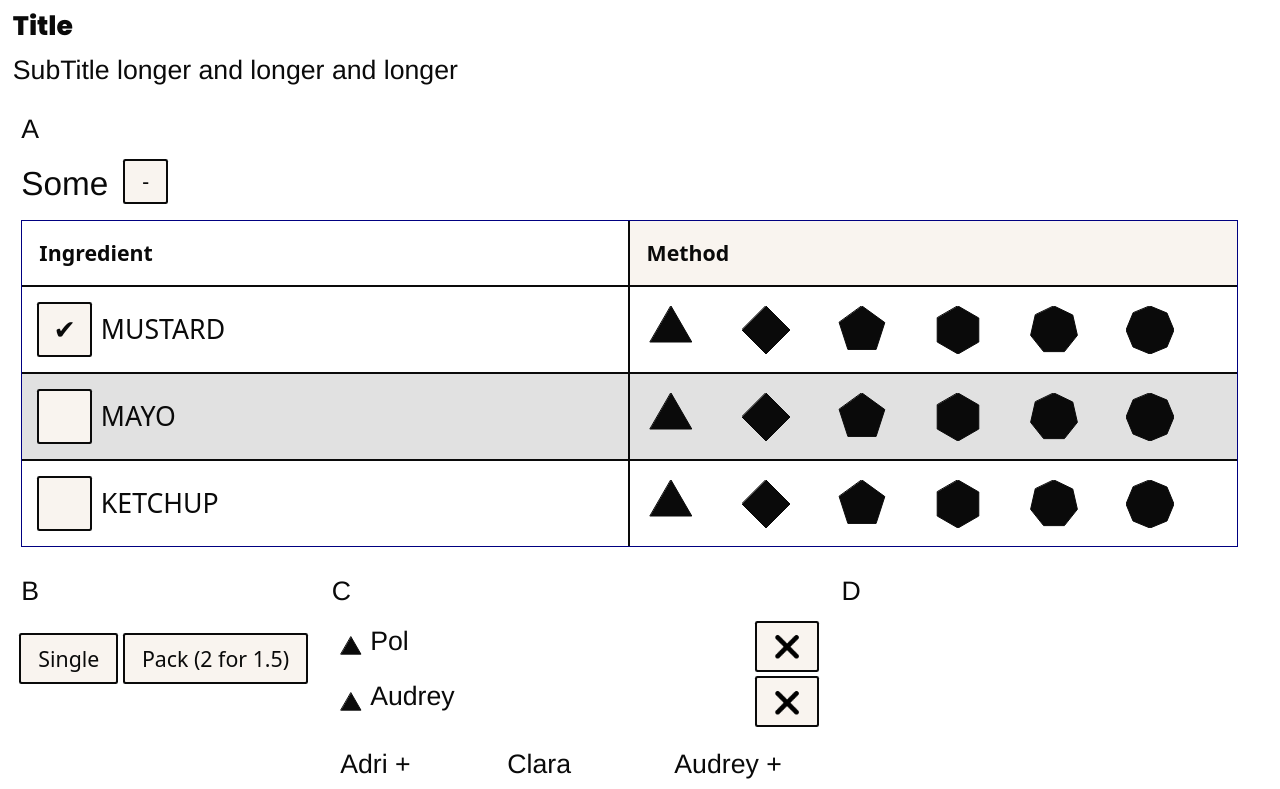
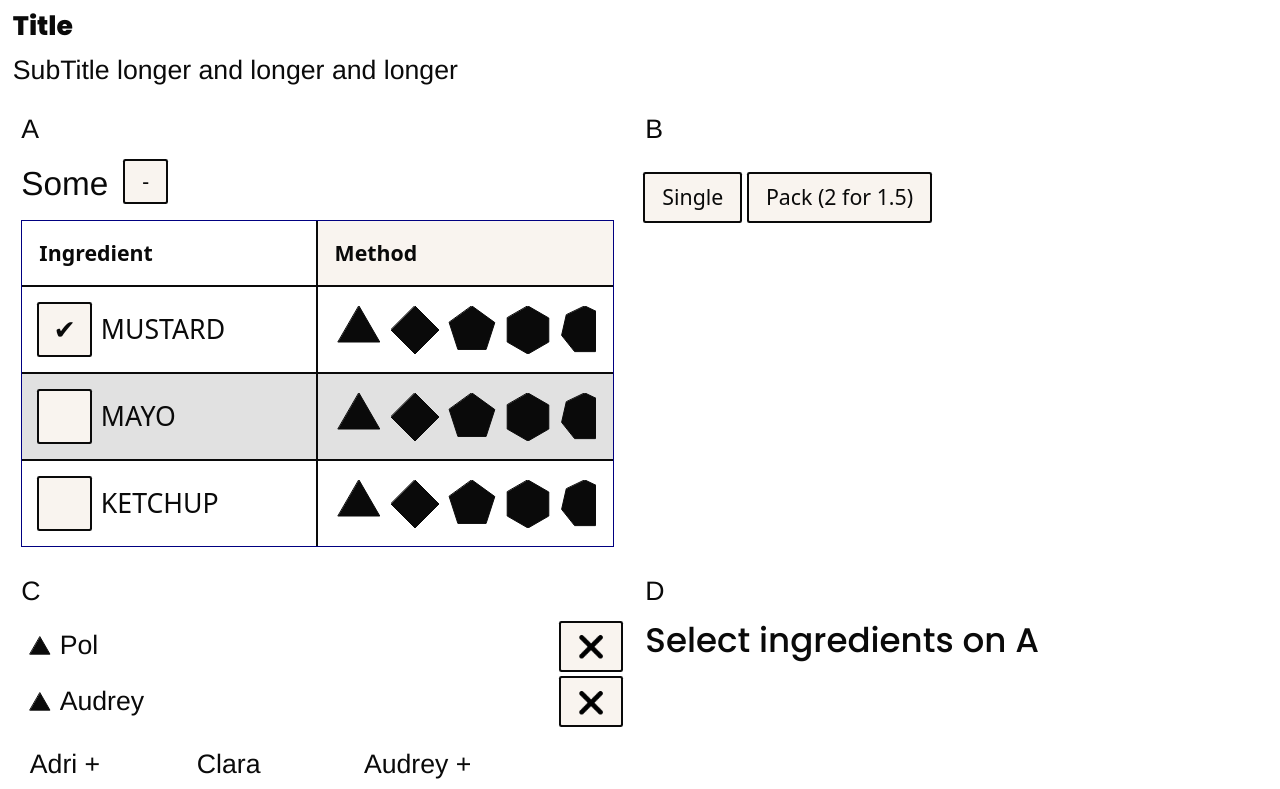
Before and after one commit to polmoneys/top, a React (Vite) app: page / in a window 1280 px wide. Shown: the top 789 px of the page. Built offline with nearby package versions, Linux system fonts and the light colour scheme.

Commit message:
Chores - Prepares v1

```diff
--- /dev/null
+++ b/src/components/Group/index.module.css
@@ -0,0 +1,8 @@
+.size {
+  --group-size: 100%;
+
+  & > * {
+    flex: 1 1 var(--group-size);
+    max-width: 100%;
+  }
+}
--- a/src/components/Group/index.tsx
+++ b/src/components/Group/index.tsx
@@ -7,6 +7,7 @@
 } from 'react'
 import { clsx, has } from '../utils'
 import GroupProps from './Interfaces'
+import styles from './index.module.css'
 
 const Group = (props: GroupProps): JSX.Element => {
   const {
@@ -23,6 +24,7 @@
     DANGEROUS,
     stretch,
     gridTemplateColumns,
+    className,
     ...rest
   } = props
 
@@ -47,7 +49,8 @@
           justifyContent,
         }),
         ...(has(flexWrap) && { flexWrap }),
-        ...(has(size) && { flex: `1 0 ${size}` }),
+
+        ...(has(size) && { '--group-size': size }),
         ...(has(stretch) && {
           width: '100%',
           height: '100%',
@@ -78,11 +81,14 @@
     variant,
   ]) as CSSProperties
 
+  const classNames = clsx(className, has(size) && styles.size)
+
   const Tag = as ?? ('div' as ElementType)
 
   return (
     <Tag
       {...rest}
+      className={classNames}
       style={{
         ...options,
         ...(has(DANGEROUS) && DANGEROUS),
--- a/src/components/Slot/index.module.css
+++ b/src/components/Slot/index.module.css
@@ -55,6 +55,9 @@
     text-overflow: ellipsis;
     white-space: nowrap;
   }
+  & > .content {
+    align-items: center;
+  }
 }
 
 @media (min-width: 240px) and (max-width: 360px) {
--- a/src/components/Slot/index.tsx
+++ b/src/components/Slot/index.tsx
@@ -32,7 +32,7 @@
       })}
     >
       {has(start) && <div className={styles.start}>{start}</div>}
-      <div>
+      <div className={styles.content}>
         {children}
         {hasDescription && <div>{description}</div>}
       </div>
--- a/src/components/utils.ts
+++ b/src/components/utils.ts
@@ -7,6 +7,8 @@
 
 export type Unit =
   | `var(--${string})`
+  | `min(${string})`
+  | `max(${string})`
   | `${string}em`
   | `${string}rem`
   | `${string}px`
--- a/src/hooks/useLine.ts
+++ b/src/hooks/useLine.ts
@@ -43,7 +43,7 @@
   return action
 }
 
-const useLine = <T extends string>(): [Line<T>, Dispatch<Line<T>>] =>
-  useReducer<Reducer<Line<T>, Line<T>>>(lineReducer, null)
+const useLine = <T extends string>(initial?: T): [Line<T>, Dispatch<Line<T>>] =>
+  useReducer<Reducer<Line<T>, Line<T>>>(lineReducer, initial ?? null)
 
 export default useLine
--- a/src/index.css
+++ b/src/index.css
@@ -559,10 +559,11 @@
     auto-fit,
     minmax(min(100%, var(--grid-item-width)), 1fr)
   );
+
   width: 100%;
 
   &.equal {
-    align-items: center;
+    grid-auto-rows: 1fr;
   }
 
   &.xsm {
```
